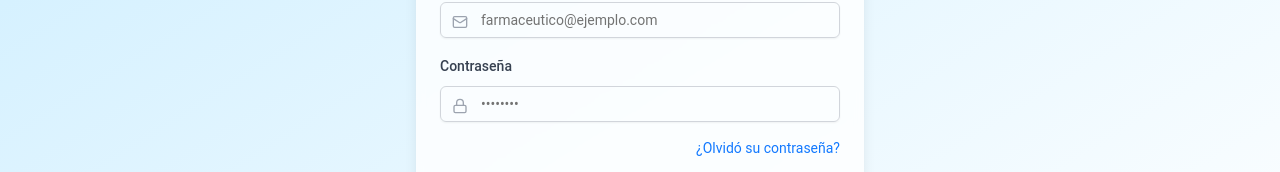
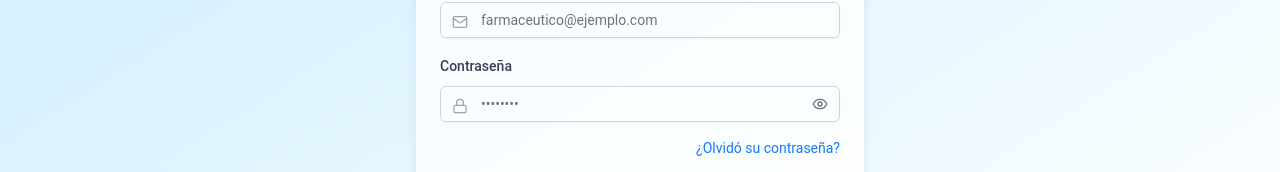
Before and after one commit to PIEROLS15/medibot-ai, a Next.js app: page / in a window 1280 px wide. Shown: the part 422-594 px from the top of the page. Built offline with nearby package versions, Linux system fonts and the light colour scheme.

Commit message:
fix: structuring folders

```diff
--- a/src/components/auth/loginForm.tsx
+++ b/src/components/auth/loginForm.tsx
@@ -7,13 +7,14 @@ import { Input } from "@/components/ui/input"
 import { Label } from "@/components/ui/label"
 import { Card, CardContent, CardDescription, CardHeader, CardTitle } from "@/components/ui/card"
 import { Alert, AlertDescription } from "@/components/ui/alert"
-import { Loader2, Mail, Lock, Pill } from "lucide-react"
+import { Loader2, Mail, Lock, Pill, Eye, EyeOff } from "lucide-react"
 import ForgotPasswordModal from "@/components/auth/forgotPasswordModal"
 import ThemeToggle from "@/components/ui/themeToggle";
 
 const LoginForm = () => {
     const [email, setEmail] = useState("")
     const [password, setPassword] = useState("")
+    const [showPassword, setShowPassword] = useState(false)
     const [isLoading, setIsLoading] = useState(false)
     const [error, setError] = useState("")
     const [showForgotPassword, setShowForgotPassword] = useState(false)
@@ -40,7 +41,6 @@ const LoginForm = () => {
             setIsLoading(false)
         }
     }
-
     return (
         <>
             <Card className="shadow-lg border-0 bg-white/80 backdrop-blur-sm dark:bg-gray-900/80 dark:border-gray-800">
@@ -90,13 +90,21 @@ const LoginForm = () => {
                                 <Lock className="absolute left-3 top-3 h-4 w-4 text-gray-400 dark:text-gray-500" />
                                 <Input
                                     id="password"
-                                    type="password"
+                                    type={showPassword ? "text" : "password"}
                                     placeholder="••••••••"
                                     value={password}
                                     onChange={(e) => setPassword(e.target.value)}
-                                    className="pl-10 border-gray-300 focus:border-primary focus:ring-primary dark:border-gray-700 dark:bg-gray-800 dark:text-white"
+                                    className="pl-10 pr-10 border-gray-300 focus:border-primary focus:ring-primary dark:border-gray-700 dark:bg-gray-800 dark:text-white"
                                     required
                                 />
+                                <button
+                                    type="button"
+                                    onClick={() => setShowPassword(!showPassword)}
+                                    className="absolute right-3 top-1/2 -translate-y-1/2 text-gray-500 dark:text-gray-400 hover:text-gray-700 dark:hover:text-gray-300 transition-colors"
+                                    aria-label={showPassword ? "Ocultar contraseña" : "Mostrar contraseña"}
+                                >
+                                    {showPassword ? <EyeOff className="h-4 w-4" /> : <Eye className="h-4 w-4" />}
+                                </button>
                             </div>
                         </div>
 
```
Also changed, not shown: src/app/dashboard/patients/page.tsx (added, +7 -0 lines), src/app/dashboard/profile/page.tsx (added, +7 -0 lines), src/app/dashboard/recommendation/page.tsx (added, +7 -0 lines), src/app/dashboard/users/page.tsx (added, +7 -0 lines).
